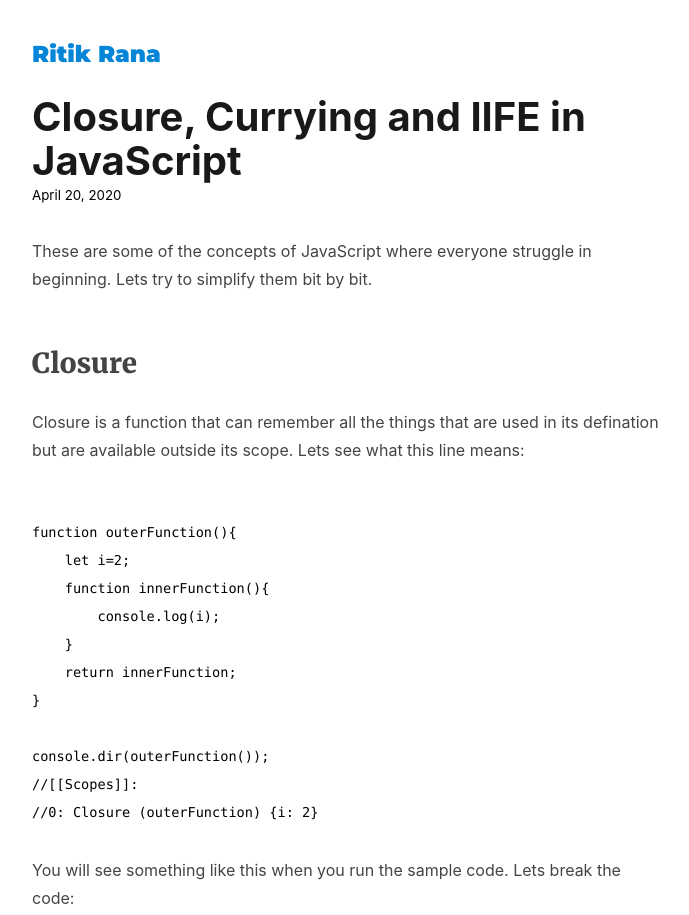
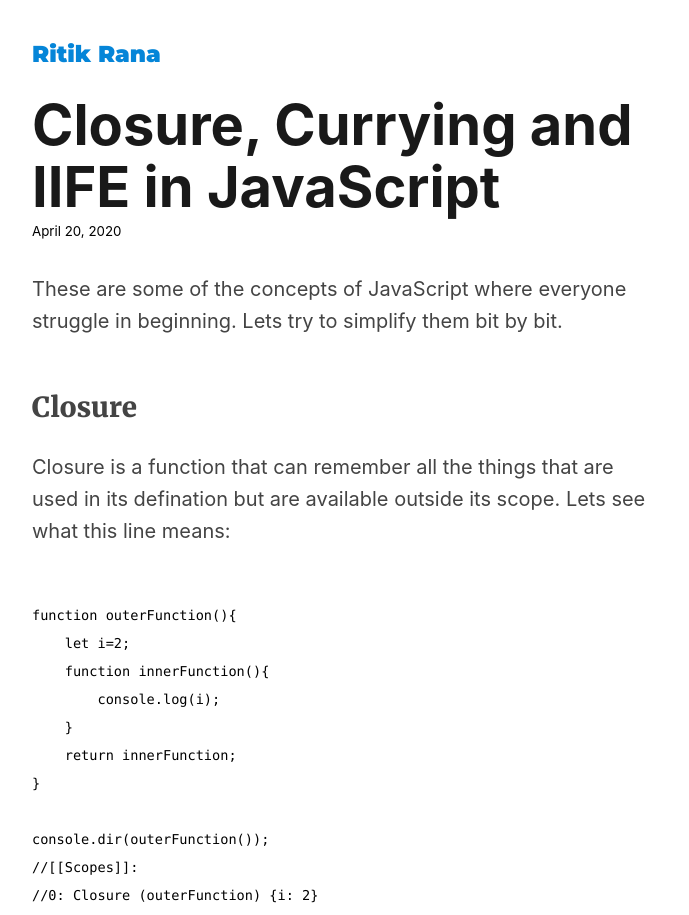
Before and after one commit to ritikrana4/ritikrana.in, a Gatsby site: page /closure-currying-iife-in-javascript/ in a window 1280 px wide. Shown: the top 915 px of the page, without its empty margins (293-982 px from the left). Built offline with nearby package versions, Linux system fonts and the light colour scheme; Gatsby itself is replaced by a stand-in of ours; some packages are replaced by stand-ins of ours; code samples lack their colours.

Commit message:
design fix

```diff
--- a/src/templates/blog-post.js
+++ b/src/templates/blog-post.js
@@ -27,7 +27,8 @@ const BlogPostTemplate = ({ data, pageContext, location }) => {
               marginTop: rhythm(1),
               marginBottom: 0,
               fontFamily:"Inter",
-              fontWeight:"700"
+              fontWeight:"700",
+              fontSize:56
             }}
           >
             {post.frontmatter.title}
@@ -45,7 +46,7 @@ const BlogPostTemplate = ({ data, pageContext, location }) => {
             {post.frontmatter.date}
           </p>
         </header>
-        <section style={{color:"#444",fontFamily:"Inter"}} dangerouslySetInnerHTML={{ __html: post.html }} />
+        <section style={{color:"#444",fontFamily:"Inter",fontSize:20,lineHeight:1.6}} dangerouslySetInnerHTML={{ __html: post.html }} />
         <hr
           style={{
             marginBottom: rhythm(1),
```
